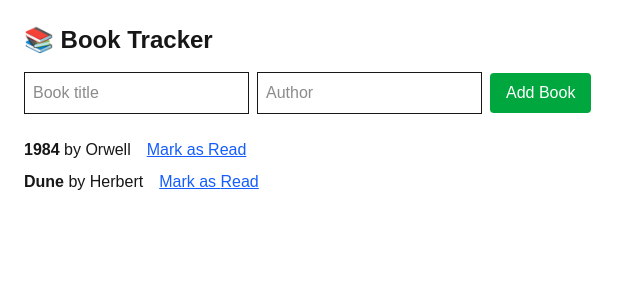
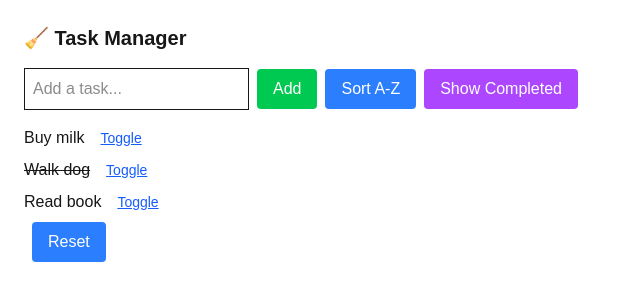
Before and after one commit to cmhfl92/recipe-search-app, a Next.js app: page /playground in a window 1280 px wide. Shown: the top 300 px of the page, without its empty margins (0-640 px from the left). Built offline with nearby package versions, Linux system fonts and the light colour scheme.

Commit message:
new coding challenge

```diff
--- a/src/app/playground/page.tsx
+++ b/src/app/playground/page.tsx
@@ -1,91 +1,121 @@
 'use client';
 import { useState } from 'react';
 
-type Book = {
+type Task = {
   id: number;
-  title: string;
-  author: string;
-  read: boolean;
+  text: string;
+  completed: boolean;
 };
 
-//Fix the mutation bug in handleAddBook - check
-//Fix the shallow mutation in toggleReadStatus - check
-//Replace index as key with something more stable - check
-//(Bonus) Improve id generation to avoid duplicate IDs in real-world usage - check
+//Fix a mutation bug (it’s subtle) - fixed?
+//Fix the sort logic (hint: it works but causes odd side effects) - fixed
+//Implement a working filter toggle (currently broken) - fixed
+//Avoid unnecessary re-renders - this is regarding showCompleted toggle...it is showing two arrays when clicked and when I click "toggle"..not sure
+// Fix the key prop issue - fixed
+//Bonus: add a reset button to bring all tasks back into view - not sure
 
 export default function PlayGround() {
-  const [books, setBooks] = useState<Book[]>([
-    { id: 1, title: '1984', author: 'Orwell', read: false },
-    { id: 2, title: 'Dune', author: 'Herbert', read: false },
+  const [tasks, setTasks] = useState<Task[]>([
+    { id: 1, text: 'Buy milk', completed: false },
+    { id: 2, text: 'Walk dog', completed: true },
+    { id: 3, text: 'Read book', completed: false },
   ]);
 
-  const [newTitle, setNewTitle] = useState('');
-  const [newAuthor, setNewAuthor] = useState('');
+  const [newTask, setNewTask] = useState('');
+  const [showCompletedOnly, setShowCompletedOnly] = useState(false);
 
-  // ❌ Bug: Books are not added properly - fixed
-  function handleAddBook() {
-    const newBook = {
+  const handleAddTask = () => {
+    const task = {
       id: Date.now(),
-      title: newTitle,
-      author: newAuthor,
-      read: false,
+      text: newTask,
+      completed: false,
     };
-    setBooks([...books, newBook]);
-    setNewTitle('');
-    setNewAuthor('');
-  }
+    setTasks([...tasks, task]); //this was the mutation bug?
+    setNewTask('');
+  };
 
-  // ❌ Bug: Toggling read status is broken - fixed
-  function toggleReadStatus(bookId: number) {
-    const readStatus = books.map(book =>
-      book.id === bookId
-        ? {
-            ...book,
-            read: !book.read,
-          }
-        : book
+  const toggleComplete = (taskId: number) => {
+    const completedTasks = tasks.map(
+      task =>
+        task.id === taskId ? { ...task, completed: !task.completed } : task //fixed toggle
     );
-    setBooks(readStatus);
-  }
+    console.log('completedTasks', completedTasks);
+    setTasks(completedTasks);
+  };
+
+  const sortTasks = () => {
+    const sorted = tasks.toSorted((a, b) => a.text.localeCompare(b.text));
+    setTasks(sorted);
+  };
+
+  const visibleTasks = showCompletedOnly
+    ? tasks.filter(task => task.completed)
+    : tasks;
+
+  const toggleFilter = () => {
+    setShowCompletedOnly(!showCompletedOnly);
+  };
+
+  const resetTasks = () => {
+    setShowCompletedOnly(false); //tried "prev", "[...tasks]"
+  };
+
+  console.log('visibleTasks', visibleTasks);
 
   return (
     <div className='p-6'>
-      <h2 className='text-2xl font-bold mb-4'>📚 Book Tracker</h2>
+      <h2 className='text-xl font-bold mb-4'>🧹 Task Manager</h2>
 
       <input
         className='border p-2 mr-2'
-        placeholder='Book title'
-        value={newTitle}
-        onChange={e => setNewTitle(e.target.value)}
-      />
-      <input
-        className='border p-2 mr-2'
-        placeholder='Author'
-        value={newAuthor}
-        onChange={e => setNewAuthor(e.target.value)}
+        value={newTask}
+        onChange={e => setNewTask(e.target.value)}
+        placeholder='Add a task...'
       />
       <button
-        className='bg-green-600 text-white px-4 py-2 rounded'
-        onClick={handleAddBook}
+        className='bg-green-500 text-white px-4 py-2 rounded'
+        onClick={handleAddTask}
       >
-        Add Book
+        Add
+      </button>
+      <button
+        className='ml-2 bg-blue-500 text-white px-4 py-2 rounded'
+        onClick={sortTasks}
+      >
+        Sort A-Z
+      </button>
+      <button
+        className='ml-2 bg-purple-500 text-white px-4 py-2 rounded'
+        onClick={toggleFilter}
+      >
+        {showCompletedOnly ? 'Show All' : 'Show Completed'}
       </button>
 
-      <ul className='mt-6'>
-        {books.map(book => (
-          <li key={book.id} className='mb-2'>
-            <span className='mr-4'>
-              <strong>{book.title}</strong> by {book.author}
+      <ul className='mt-4'>
+        {visibleTasks.map((task, index) => (
+          <li key={task.id} className='mb-2'>
+            <span
+              style={{
+                textDecoration: task.completed ? 'line-through' : 'none',
+              }}
+            >
+              {task.text}
             </span>
             <button
-              onClick={() => toggleReadStatus(book.id)}
-              className='text-blue-600 underline'
+              className='ml-4 text-sm text-blue-600 underline'
+              onClick={() => toggleComplete(task.id)}
             >
-              Mark as {book.read ? 'Unread' : 'Read'}
+              Toggle
             </button>
           </li>
         ))}
       </ul>
+      <button
+        className='ml-2 bg-blue-500 text-white px-4 py-2 rounded'
+        onClick={resetTasks}
+      >
+        Reset{' '}
+      </button>
     </div>
   );
 }
```
